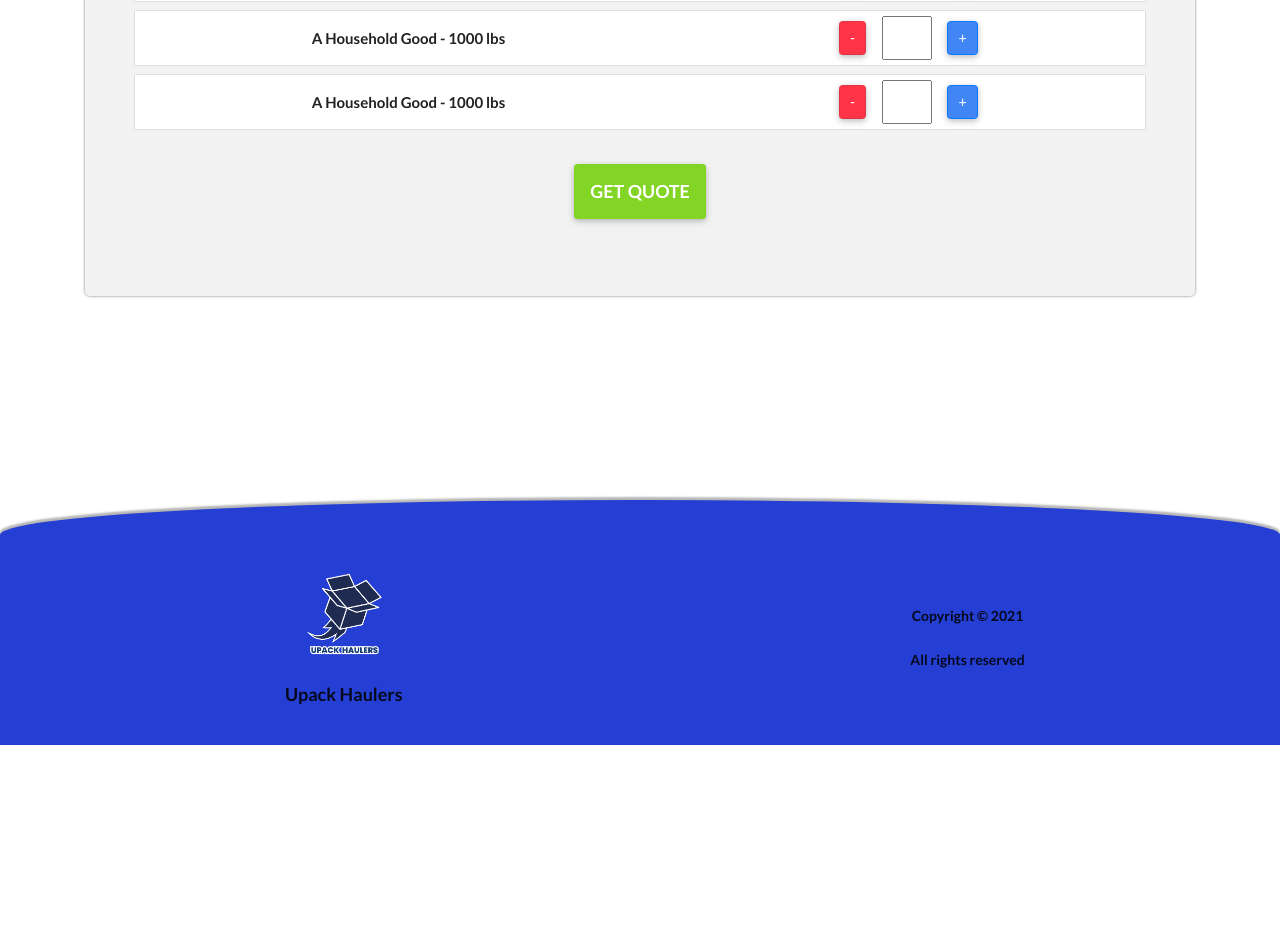
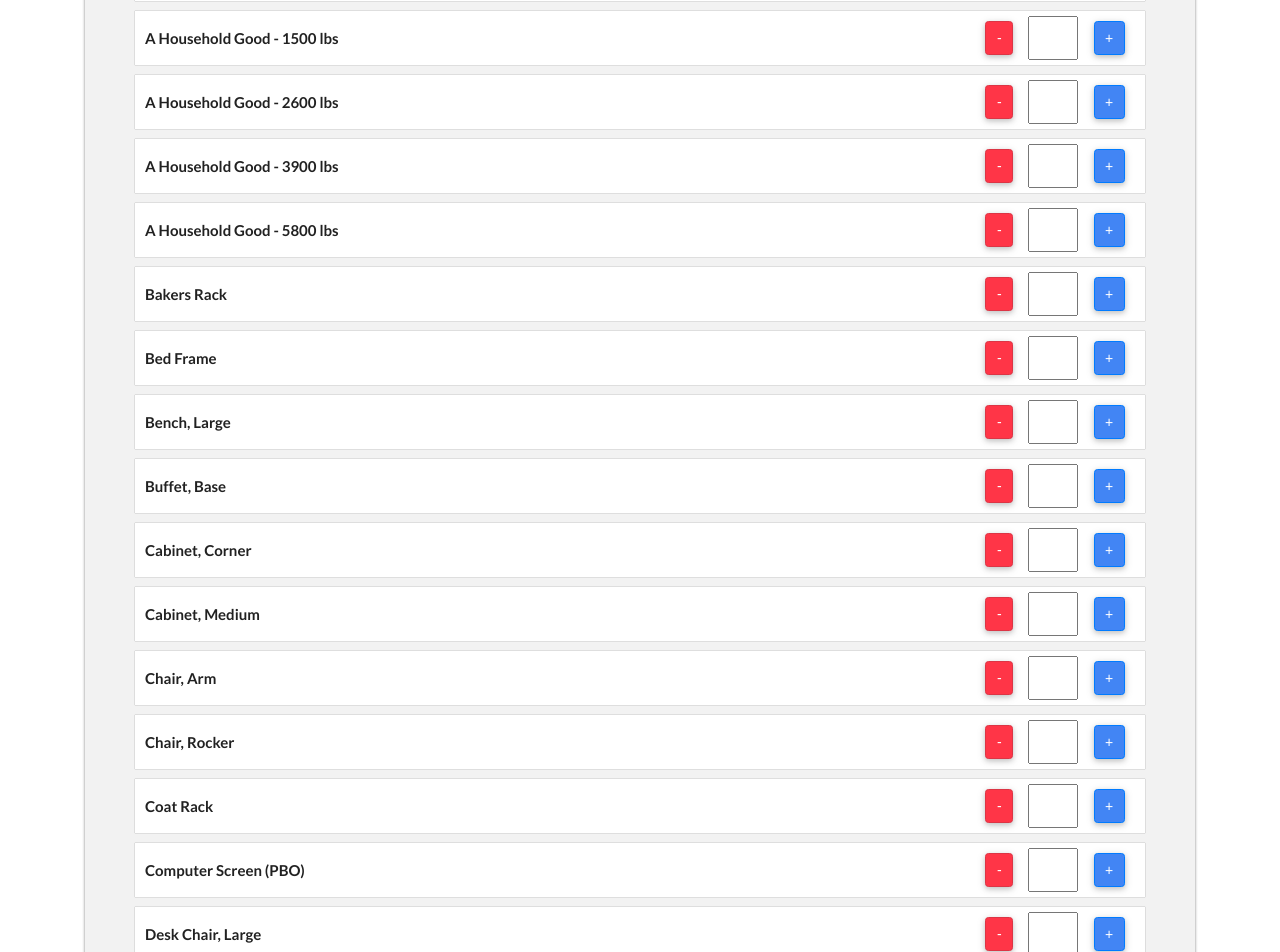
Before and after one commit to jihoshin28/R2M_Express_Site, a React (Create React App) app: page /#/get_quote in a window 1280 px wide. Shown: the part 400-1352 px from the top of the page. Before the commit the page ends 1145 px from the top, so only its background shows below. Built offline with nearby package versions, Linux system fonts and the light colour scheme; no server answers.

Commit message:
added items

```diff
--- a/src/App.css
+++ b/src/App.css
@@ -358,6 +358,7 @@
   height: 580px;
   padding: 50px;
   width: 100%;
+  -webkit-box-shadow: 0px 0px 1px rgba(99, 99, 99, 0.842);
 }
 
 .home-services {
@@ -365,6 +366,7 @@
   display: flex;
   flex-flow: row;
   justify-content: space-around;
+
 }
 
 .home-services-col {
@@ -662,9 +664,11 @@
 
 .getQuote-item {
   display: flex;
-  justify-content: space-around;
+  justify-content: space-between;
   align-items: center;
   padding: 5px;
+  padding-right: 30px;
+  padding-left: 10px;
   background-color: white;
   margin-bottom: 10px;
   -webkit-box-shadow: 0px 0px 1px rgba(99, 99, 99, 0.842);
--- /dev/null
+++ b/src/items.js
@@ -0,0 +1,71 @@
+//312 items
+let items = {
+    item1: {
+        name: 'A Household Good - 1000 lbs',
+    },
+    item2: {
+        name: 'A Household Good - 1500 lbs',
+    },
+    item3: {
+        name: 'A Household Good - 2600 lbs',
+    },
+    item4: {
+        name: 'A Household Good - 3900 lbs',
+    },
+    item5: {
+        name: 'A Household Good - 5800 lbs',
+    },
+    item6: {
+        name: 'Bakers Rack',
+    },
+    item7: {
+        name: 'Bed Frame',
+    },
+    item8: {
+        name: 'Bench, Large',
+    },
+    item9: {
+        name: 'Buffet, Base',
+    },
+    item10: {
+        name: 'Cabinet, Corner',
+    },
+    item11: {
+        name: 'Cabinet, Medium',
+    },
+    item12: {
+        name: 'Chair, Arm',
+    },
+    item13: {
+        name: 'Chair, Rocker',
+    },
+    item14: {
+        name: 'Coat Rack',
+    },
+    item15: {
+        name: 'Computer Screen (PBO)',
+    },
+    item16: {
+        name: 'Desk Chair, Large',
+    },
+    item17: {
+        name: 'Dining Chair',
+    },
+    item18: {
+        name: 'Dining Table',
+    },
+    item19: {
+        name: 'Dishwasher',
+    },
+    item20: {
+        name: 'Exercise Bike',
+    },
+    item21: {
+        name: 'Fan, Floor',
+    },
+
+}
+
+module.exports = {
+    items: items
+}
--- a/src/pages/GetQuote.js
+++ b/src/pages/GetQuote.js
@@ -1,20 +1,80 @@
 import React, { Component } from 'react'
 import { connect } from 'react-redux'
+import {items} from '../items'
 
 export class GetQuote extends Component {
+
+    constructor(props){
+        super(props)
+        this.state = {
+            items: []
+        }
+    }
     componentDidMount() {
         // this.props.testRoute(this.props.history)
+    }
+
+    changeCount = (e, key, type) => {
+        e.preventDefault()
+        if(this.state.items[key] === undefined){
+            if(type === '+'){
+                this.setState({
+                    items: [...this.state.items, {key: 1}]
+                })
+            } else {
+                return
+            }
+        } else {
+            let currentCount = this.state.items[key]
+            if(type === '+'){
+                this.setState({
+                    items: [...this.state.items, {key: currentCount + 1}]
+                })
+            } else {
+                this.setState({
+                    items: [...this.state.items, {key: currentCount - 1}]
+                })
+            }
+        }
+
+    }
+
+    editCount = (key, count) => {
+        if(this.state.items === undefined){
+            this.setState({
+                items: [...this.state.items, {key: count}]
+            })
+        }
     }
 
     requestQuote = () => {
 
     }
 
-    changeCount = (key, count) => {
+    renderItems = () => {
+        let itemKeys = Object.keys(items)
+        return itemKeys.map((itemKey) => {
+            let item = items[itemKey]
+            return(
+                <div class="getQuote-item">
+                    <div>
+                        <h4>
+                            {item.name}
+                        </h4>
+                    </div>
 
+                    <div class = "row">
+                        <button class = "btn btn-danger" onClick = {(e) => this.changeCount(e, itemKey, '-')}>-</button>
+                        <input onChange = {(e) => this.editCount(itemKey, e.target.value)}></input>
+                        <button class = "btn btn-primary" onClick = {(e) => this.changeCount(e, itemKey, '+')}>+</button>
+                    </div>
+                </div>
+            )
+        })
     }
 
     render() {
+        console.log(this.state.items)
         return (
             <div class = "container">
                 <div class = "getQuote-header">
@@ -32,46 +92,7 @@ export class GetQuote extends Component {
                                         <div class = "getQuote-title">
                                             <h3>What items will you be moving?</h3>
                                         </div>
-                                        <div class="getQuote-item">
-                                            <div>
-                                                <h4>
-                                                    A Household Good - 1000 lbs
-                                                </h4>
-                                            </div>
-
-                                            <div class = "row">
-                                                <button class = "btn btn-danger" onClick = {() => this.changeCount()}>-</button>
-                                                <input onChange = {() => this.changeCount()}></input>
-                                                <button class = "btn btn-primary" onClick = {() => this.changeCount()}>+</button>
-                                            </div>
-                                        </div>
-                                        <div class="getQuote-item">
-                                            <div>
-                                                <h4>
-                                                    A Household Good - 1000 lbs
-                                                </h4>
-                                            </div>
-
-                                            <div class = "row">
-                                                <button class = "btn btn-danger" onClick = {() => this.changeCount()}>-</button>
-                                                <input onChange = {() => this.changeCount()}></input>
-                                                <button class = "btn btn-primary" onClick = {() => this.changeCount()}>+</button>
-                                            </div>
-                                        </div>
-                                        <div class="getQuote-item">
-                                            <div>
-                                                <h4>
-                                                    A Household Good - 1000 lbs
-                                                </h4>
-                                            </div>
-
-                                            <div class = "row">
-                                                <button class = "btn btn-danger" onClick = {() => this.changeCount()}>-</button>
-                                                <input onChange = {() => this.changeCount()}></input>
-                                                <button class = "btn btn-primary" onClick = {() => this.changeCount()}>+</button>
-                                            </div>
-                                        </div>
-
+                                        {this.renderItems()}
 
                                         <div class="row">
                                             <div class = "col-md-12">
```
